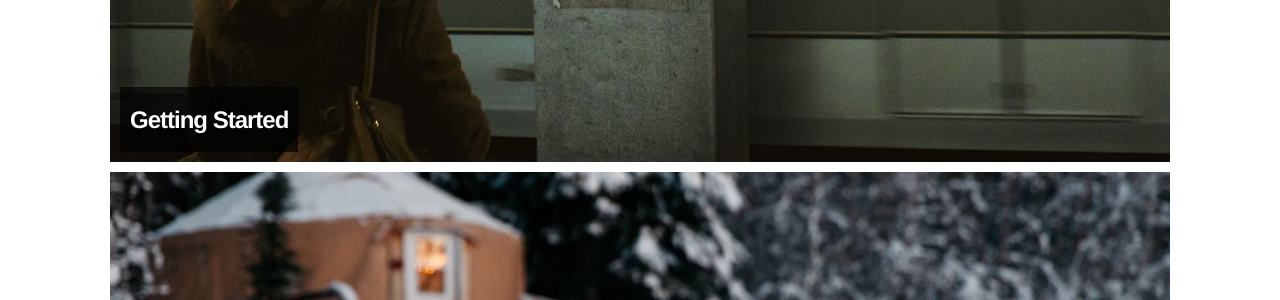
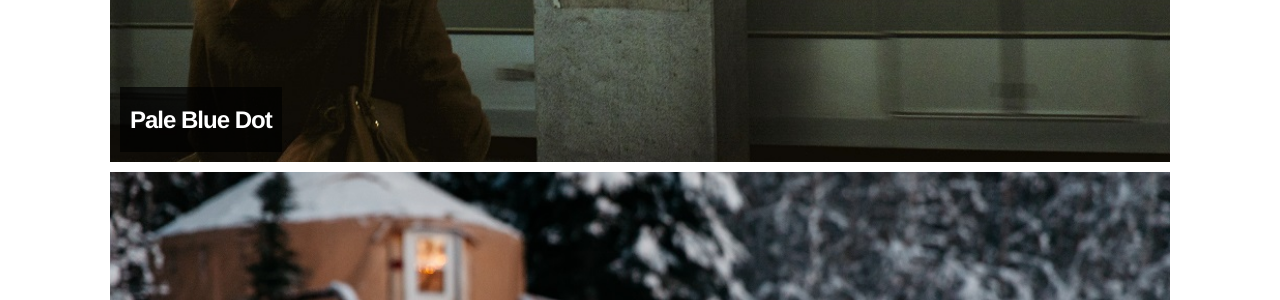
Before and after one commit to art-makes-art/art-makes-art.github.io, a Jekyll site: the page built from index.html, in a window 1280 px wide and 900 px high, scrolled down 565 px. Shown: the part 154-454 px from the top of the window. Built offline with Jekyll 4.4.1, drawn with Linux system fonts in a browser that asks for light colours; nearby versions of some CDN libraries; the list of posts is cut into pages by our own code.

Commit message:
name changes

```diff
--- a/_posts/2016-10-10-getting-started.md
+++ b/_posts/2016-10-10-getting-started.md
@@ -1,6 +1,6 @@
 ---
 layout: post
-title: "Getting Started"
+title: "Pale Blue Dot"
 author: "Paul Le"
 categories: documentation
 tags: [documentation,sample]
--- a/_posts/2017-01-01-welcome-to-millennial.md
+++ b/_posts/2017-01-01-welcome-to-millennial.md
@@ -9,9 +9,9 @@ image: cuba-1.jpg
 
 Millennial is a minimalist Jekyll theme. The purpose of this theme is to provide a simple, clean, content-focused blogging platform for your personal site or blog. Below you can find everything you need to get started.
 
-## Getting Started
+## Pale Blue Dot
 
-[Getting Started]({{ site.github.url }}{% post_url 2016-10-10-getting-started %}): getting started with installing Millennial, whether you are completely new to using Jekyll, or simply just migrating to a new Jekyll theme.
+[Pale Blue Dot]({{ site.github.url }}{% post_url 2016-10-10-getting-started %}): Pale Blue Dot with installing Millennial, whether you are completely new to using Jekyll, or simply just migrating to a new Jekyll theme.
 
 ## Example Content
 
```
Also changed, not shown: other parts of _posts/2016-10-10-getting-started.md (+2 -2 lines), 9 other files.
